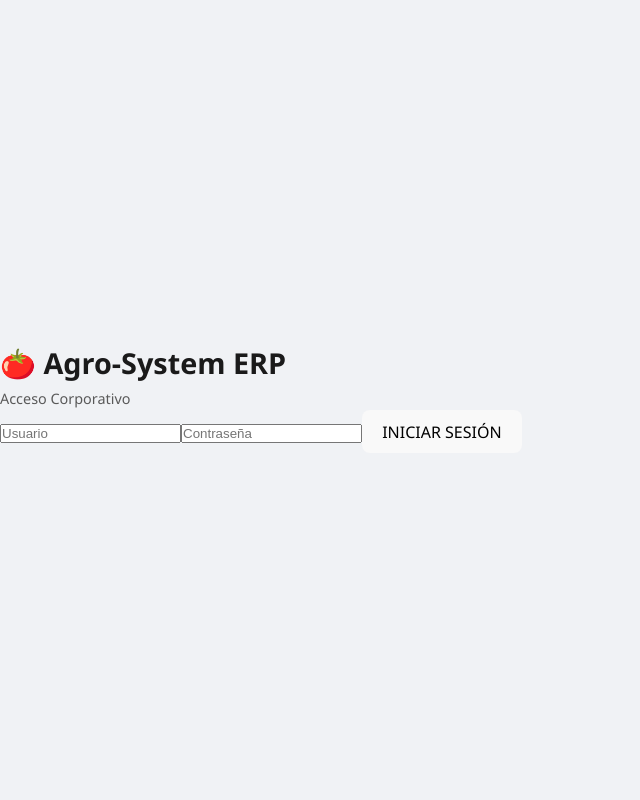
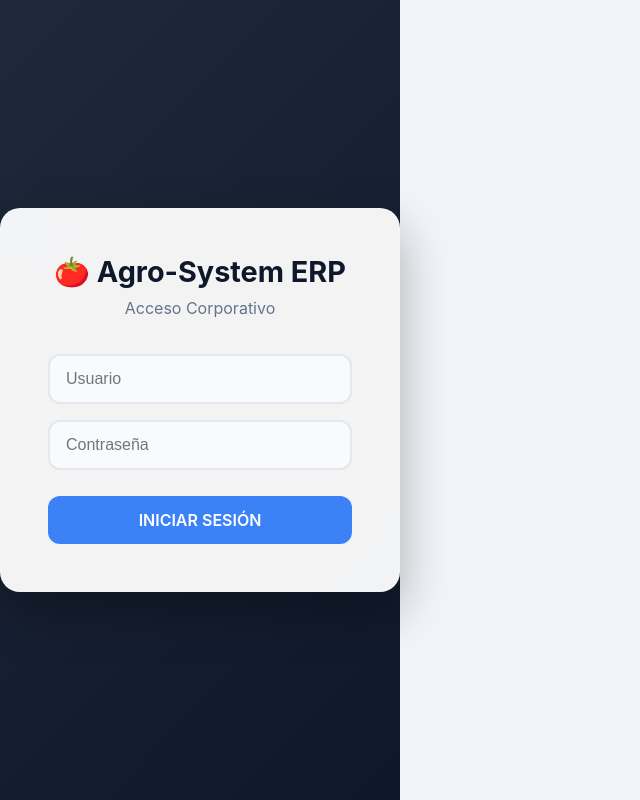
Before and after one commit to ElSRGio/F-VIA, a React (Vite) app: page / in a window 1280 px wide. Shown: the whole page, without its empty margins (0-640 px from the left). Built offline with nearby package versions, Linux system fonts and the light colour scheme.

Commit message:
Actualización de diceño

```diff
--- a/src/App.css
+++ b/src/App.css
@@ -1,4 +1,23 @@
-/* Reset básico */
+/* --- VARIABLES DE DISEÑO (Aesthetic Palette) --- */
+:root {
+  --primary: #0f172a;       /* Azul Oscuro Profundo (Navy) */
+  --accent: #3b82f6;        /* Azul Brillante (Botones) */
+  --accent-hover: #2563eb;  /* Azul más fuerte para hover */
+  --bg-body: #f1f5f9;       /* Gris muy suave para el fondo */
+  --surface: #ffffff;       /* Blanco puro para tarjetas */
+  --text-main: #334155;     /* Gris oscuro para texto */
+  --text-light: #64748b;    /* Gris medio para subtítulos */
+  --danger: #ef4444;        /* Rojo moderno */
+  --success: #10b981;       /* Verde esmeralda */
+
+  --shadow-sm: 0 1px 3px rgba(0,0,0,0.1);
+  --shadow-md: 0 4px 6px -1px rgba(0,0,0,0.1), 0 2px 4px -1px rgba(0,0,0,0.06);
+  --shadow-lg: 0 10px 15px -3px rgba(0,0,0,0.1), 0 4px 6px -2px rgba(0,0,0,0.05);
+
+  --radius: 12px;           /* Bordes redondeados */
+}
+
+/* --- RESET GLOBAL --- */
 * {
   box-sizing: border-box;
   margin: 0;
@@ -6,124 +25,374 @@
 }
 
 body {
-  background-color: #f0f2f5;
-  font-family: 'Segoe UI', Tahoma, Geneva, Verdana, sans-serif;
-  color: #333;
+  font-family: 'Inter', 'Segoe UI', Roboto, sans-serif; /* Tipografía moderna */
+  background-color: var(--bg-body);
+  color: var(--text-main);
+  line-height: 1.6;
 }
 
-.dashboard-container {
-  padding: 20px;
-  max-width: 800px;
-  margin: 0 auto;
+button {
+  font-family: inherit;
 }
 
-/* Encabezado */
-.header {
+/* --- PANTALLA DE LOGIN (Centrada y Elegante) --- */
+.login-wrapper {
+  height: 100vh;
+  display: flex;
+  justify-content: center;
+  align-items: center;
+  background: linear-gradient(135deg, #1e293b 0%, #0f172a 100%);
+}
+
+.login-card {
+  background: rgba(255, 255, 255, 0.95); /* Casi blanco */
+  padding: 3rem;
+  border-radius: 20px;
+  box-shadow: 0 20px 50px rgba(0,0,0,0.3);
+  width: 100%;
+  max-width: 400px;
+  text-align: center;
+  backdrop-filter: blur(10px);
+}
+
+.login-card h1 {
+  color: var(--primary);
+  font-size: 1.8rem;
+  margin-bottom: 0.5rem;
+}
+
+.login-card p {
+  color: var(--text-light);
+  margin-bottom: 2rem;
+}
+
+.login-card input {
+  width: 100%;
+  padding: 14px 16px;
+  margin-bottom: 16px;
+  border: 2px solid #e2e8f0;
+  border-radius: var(--radius);
+  background: #f8fafc;
+  font-size: 1rem;
+  transition: all 0.3s ease;
+  outline: none;
+}
+
+.login-card input:focus {
+  border-color: var(--accent);
+  background: #fff;
+  box-shadow: 0 0 0 4px rgba(59, 130, 246, 0.1);
+}
+
+.login-card button {
+  width: 100%;
+  padding: 14px;
+  background: var(--accent);
+  color: white;
+  border: none;
+  border-radius: var(--radius);
+  font-weight: 600;
+  font-size: 1rem;
+  cursor: pointer;
+  transition: all 0.3s ease;
+  margin-top: 10px;
+}
+
+.login-card button:hover {
+  background: var(--accent-hover);
+  transform: translateY(-2px);
+  box-shadow: 0 5px 15px rgba(59, 130, 246, 0.4);
+}
+
+/* --- LAYOUT PRINCIPAL --- */
+.app-container {
+  min-height: 100vh;
   display: flex;
   flex-direction: column;
-  align-items: center;
-  margin-bottom: 30px;
-  background: white;
-  padding: 20px;
-  border-radius: 15px;
-  box-shadow: 0 4px 6px rgba(0,0,0,0.05);
 }
 
-h1 {
-  color: #1a1a1a;
-  font-size: 1.8rem;
-  margin-bottom: 10px;
+/* --- NAVBAR (Barra Superior) --- */
+.navbar {
+  background: var(--surface);
+  padding: 1rem 2rem;
+  display: flex;
+  justify-content: space-between;
+  align-items: center;
+  box-shadow: var(--shadow-sm);
+  position: sticky;
+  top: 0;
+  z-index: 50;
 }
 
-.status-badge {
-  background-color: #e6f7ff;
-  color: #0050b3;
-  padding: 5px 12px;
+.nav-brand {
+  display: flex;
+  align-items: center;
+  gap: 16px;
+  font-size: 1.25rem;
+  font-weight: 700;
+  color: var(--primary);
+}
+
+.menu-btn {
+  background: #f1f5f9;
+  border: none;
+  color: var(--primary);
+  padding: 8px;
+  border-radius: 8px;
+  cursor: pointer;
+  display: flex;
+  align-items: center;
+  justify-content: center;
+  transition: background 0.2s;
+}
+
+.menu-btn:hover {
+  background: #e2e8f0;
+}
+
+.user-info {
+  background: #eff6ff;
+  color: var(--accent);
+  padding: 6px 16px;
   border-radius: 20px;
   font-size: 0.9rem;
-  font-weight: bold;
+  font-weight: 600;
+}
+
+/* --- SIDEBAR (Menú Lateral) --- */
+.sidebar {
+  position: fixed;
+  left: -280px; /* Oculto por defecto */
+  top: 70px; /* Debajo del navbar */
+  bottom: 0;
+  width: 280px;
+  background: var(--surface);
+  box-shadow: 5px 0 25px rgba(0,0,0,0.05);
+  padding: 2rem;
+  transition: left 0.4s cubic-bezier(0.4, 0, 0.2, 1);
+  z-index: 40;
+  display: flex;
+  flex-direction: column;
+  gap: 12px; /* Espacio entre botones */
+}
+
+.sidebar.open {
+  left: 0; /* Mostrar */
+}
+
+.sidebar-header {
+  font-size: 0.85rem;
+  text-transform: uppercase;
+  letter-spacing: 1px;
+  color: var(--text-light);
+  margin-bottom: 1rem;
+  font-weight: 700;
+}
+
+.sidebar button {
+  background: transparent;
+  border: none;
+  padding: 16px 20px;
+  text-align: left;
+  font-size: 1rem;
+  color: var(--text-main);
+  border-radius: var(--radius);
+  cursor: pointer;
   display: flex;
   align-items: center;
-  gap: 8px;
+  gap: 12px;
+  transition: all 0.2s;
+  width: 100%;
 }
 
-.dot {
-  width: 8px;
-  height: 8px;
-  background-color: #52c41a;
-  border-radius: 50%;
-  box-shadow: 0 0 0 2px rgba(82, 196, 26, 0.2);
-  animation: pulse 1.5s infinite;
+.sidebar button:hover {
+  background: #f8fafc;
+  color: var(--accent);
+  transform: translateX(5px);
 }
 
-/* Tarjetas */
-.cards-grid {
-  display: flex;
-  flex-direction: column;
-  gap: 15px;
+.sidebar button.active {
+  background: #eff6ff;
+  color: var(--accent);
+  font-weight: 600;
 }
 
-.card {
-  background: white;
-  border-radius: 12px;
-  padding: 20px;
-  box-shadow: 0 2px 8px rgba(0,0,0,0.08);
-  border-left: 6px solid #ccc;
+.logout-btn {
+  margin-top: auto; /* Empujar al fondo */
+  color: var(--danger) !important;
+  background: #fef2f2 !important;
+}
+
+.logout-btn:hover {
+  background: #fee2e2 !important;
+}
+
+/* --- CONTENIDO PRINCIPAL --- */
+.main-content {
+  flex: 1;
+  padding: 2rem; /* Espacio alrededor del contenido */
+  max-width: 1200px;
+  margin: 0 auto;
+  width: 100%;
+}
+
+/* --- ACTIONS BAR (Título y Botón Exportar) --- */
+.actions-bar {
+  display: flex;
+  justify-content: space-between;
+  align-items: center;
+  margin-bottom: 2rem;
+  flex-wrap: wrap;
+  gap: 1rem;
+}
+
+.actions-bar h2 {
+  color: var(--primary);
+  font-size: 1.5rem;
+}
+
+.export-btn {
+  background: #10b981;
+  color: white;
+  border: none;
+  padding: 10px 20px;
+  border-radius: var(--radius);
+  cursor: pointer;
+  display: flex;
+  gap: 8px;
+  align-items: center;
+  font-weight: 600;
+  box-shadow: 0 4px 6px rgba(16, 185, 129, 0.2);
   transition: transform 0.2s;
 }
 
-.card:active {
-  transform: scale(0.98); /* Efecto al tocar en celular */
+.export-btn:hover {
+  background: #059669;
+  transform: translateY(-2px);
 }
 
-/* Estilos dinámicos */
-.card.primera {
-  border-left-color: #ff4d4f; /* ROJO JITOMATE */
+/* --- TABLA AESTHETIC --- */
+.table-responsive {
+  background: var(--surface);
+  border-radius: 16px;
+  box-shadow: var(--shadow-md);
+  overflow: hidden; /* Para recortar esquinas */
+  border: 1px solid #e2e8f0;
 }
 
-.card.segunda {
-  border-left-color: #73d13d; /* VERDE */
+table {
+  width: 100%;
+  border-collapse: collapse;
+  min-width: 600px;
 }
 
-.card-top {
-  display: flex;
-  justify-content: space-between;
-  align-items: center;
-  margin-bottom: 10px;
+thead tr {
+  background: #f8fafc;
+  border-bottom: 2px solid #e2e8f0;
 }
 
-.calidad-tag {
-  background-color: #f5f5f5;
-  padding: 4px 8px;
-  border-radius: 4px;
-  font-weight: bold;
+th {
+  padding: 18px 24px;
+  text-align: left;
   font-size: 0.85rem;
   text-transform: uppercase;
+  color: var(--text-light);
+  font-weight: 700;
+  letter-spacing: 0.5px;
 }
 
-.hora {
-  color: #8c8c8c;
-  font-size: 0.85rem;
+td {
+  padding: 18px 24px;
+  border-bottom: 1px solid #f1f5f9;
+  color: var(--text-main);
 }
 
-h2 {
-  margin-bottom: 5px;
-  font-size: 1.4rem;
+tr:last-child td {
+  border-bottom: none;
 }
 
-p {
-  color: #595959;
-  font-size: 0.9rem;
+tr:hover td {
+  background: #f8fafc;
 }
 
-.loading-text {
-  text-align: center;
-  margin-top: 50px;
-  color: #888;
+/* Pills de Estado */
+.status-pill {
+  padding: 6px 12px;
+  border-radius: 30px;
+  font-size: 0.8rem;
+  font-weight: 700;
+  display: inline-block;
+  box-shadow: 0 2px 4px rgba(0,0,0,0.05);
 }
 
-@keyframes pulse {
-  0% { transform: scale(0.95); box-shadow: 0 0 0 0 rgba(82, 196, 26, 0.7); }
-  70% { transform: scale(1); box-shadow: 0 0 0 6px rgba(82, 196, 26, 0); }
-  100% { transform: scale(0.95); box-shadow: 0 0 0 0 rgba(82, 196, 26, 0); }
+.status-pill.ok {
+  background: #fee2e2;
+  color: #ef4444;
+  border: 1px solid #fecaca;
 }
+
+.status-pill.warn {
+  background: #dcfce7;
+  color: #166534;
+  border: 1px solid #bbf7d0;
+}
+
+/* --- ESCANER DE CAMARA --- */
+.scanner-container {
+  text-align: center;
+  margin-top: 2rem;
+}
+
+.camera-box {
+  position: relative;
+  width: 100%;
+  max-width: 400px;
+  margin: 0 auto;
+  border-radius: 24px;
+  overflow: hidden;
+  box-shadow: 0 20px 40px rgba(0,0,0,0.2);
+  background: #000;
+}
+
+video {
+  width: 100%;
+  display: block;
+  opacity: 0.9;
+}
+
+.overlay-result {
+  position: absolute;
+  bottom: 20px;
+  left: 20px;
+  right: 20px;
+  background: rgba(255, 255, 255, 0.9);
+  color: var(--primary);
+  padding: 16px;
+  border-radius: 16px;
+  font-size: 1.2rem;
+  font-weight: 800;
+  box-shadow: 0 4px 15px rgba(0,0,0,0.2);
+  backdrop-filter: blur(5px);
+}
+
+/* --- RESPONSIVE (Móvil) --- */
+@media (max-width: 768px) {
+  .main-content {
+    padding: 1rem; /* Menos padding en celular */
+  }
+
+  .actions-bar {
+    flex-direction: column;
+    align-items: flex-start;
+  }
+
+  .export-btn {
+    width: 100%;
+    justify-content: center;
+  }
+
+  .login-card {
+    width: 90%;
+    padding: 2rem;
+  }
+}
```
